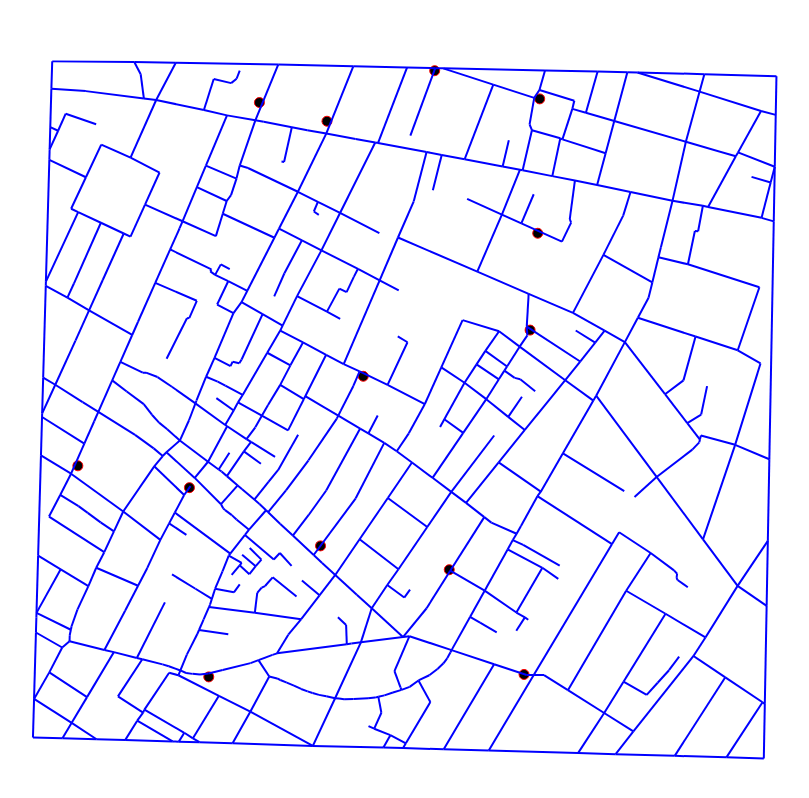
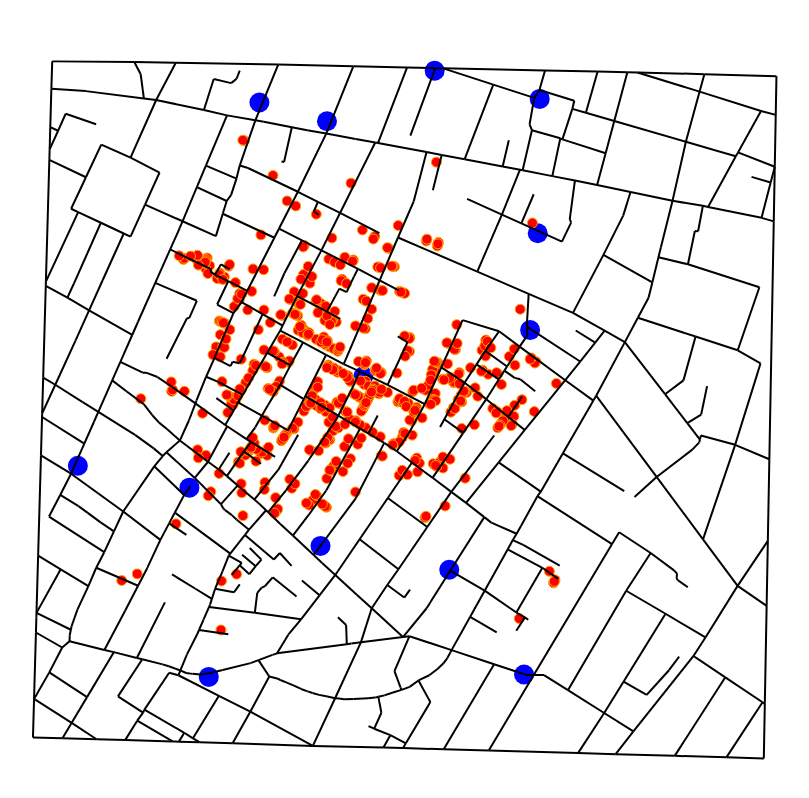
Before and after one commit to dwwhall/dwwhall.github.io, a plain HTML site: page index.html in a window 1280 px wide. Shown: the part 104-902 px from the top of the page, without its empty margins (79-888 px from the left). Drawn offline with nearby package versions, Linux system fonts and the light colour scheme.

Commit message:
Update index.html

```diff
--- a/index.html
+++ b/index.html
@@ -12,9 +12,13 @@
   var width = 1000;
   var height = 1000;
 
+
+
   var svg = d3.select("body").append("svg")
     .attr("width",width)
     .attr("height",height);
+
+
 
   var pumps = []
   d3.csv("pumps.csv",function(pump)
@@ -27,14 +31,42 @@
 
   var circles = svg.selectAll("circle").data(pumps).enter()
                   .append("circle")
-                  .style('stroke','red')
+                  .style('fill','blue')
                   .attr("cx",function(pump){ return width-pump[0]*scaleFactor;})
                   .attr("cy", function(pump){ return height-pump[1]*scaleFactor;})
-                  .attr("r","5px")
+                  .attr("r","10px")
                   .attr("red");
 
   });
 
+
+
+
+  var age_sex_death = []
+  d3.csv("deaths_age_sex.csv",function(asd)
+  {
+    for (var i = 0; i < asd.length; i++){
+      age_sex_death.push([asd[i].x,asd[i].y]);
+    }
+
+  scaleFactor = 45
+
+  var asd_circles = svg.selectAll("circle").data(age_sex_death).enter()
+                  .append("circle")
+                  .style('stroke','orange')
+                  .style('fill','red')
+                  .attr("cx",function(asd){ return width-asd[0]*scaleFactor;})
+                  .attr("cy", function(asd){ return height-asd[1]*scaleFactor;})
+                 // .append("svg:title")
+                 // .text(function(asd) { return asd[2]; })
+                  .attr("r","5px")
+                  .attr("red");
+
+
+                });
+
+  //Reference for mouse over
+  //https://stackoverflow.com/questions/10805184/show-data-on-mouseover-of-circle
 
 
   //pumps generator
@@ -86,7 +118,7 @@
         .enter()
         .append("line")
         .attr("class", "street")
-        .style('stroke','blue')
+        .style('stroke','black')
         .style("stroke-width", 2)
         .attr("x1", function(d) { return width-parseFloat(d[0].x)*scaleFactor; })
         .attr("y1", function(d) { return height-parseFloat(d[0].y)*scaleFactor; })
@@ -98,6 +130,8 @@
 
 </script>
 
+
+
 </body>
 
 
```
